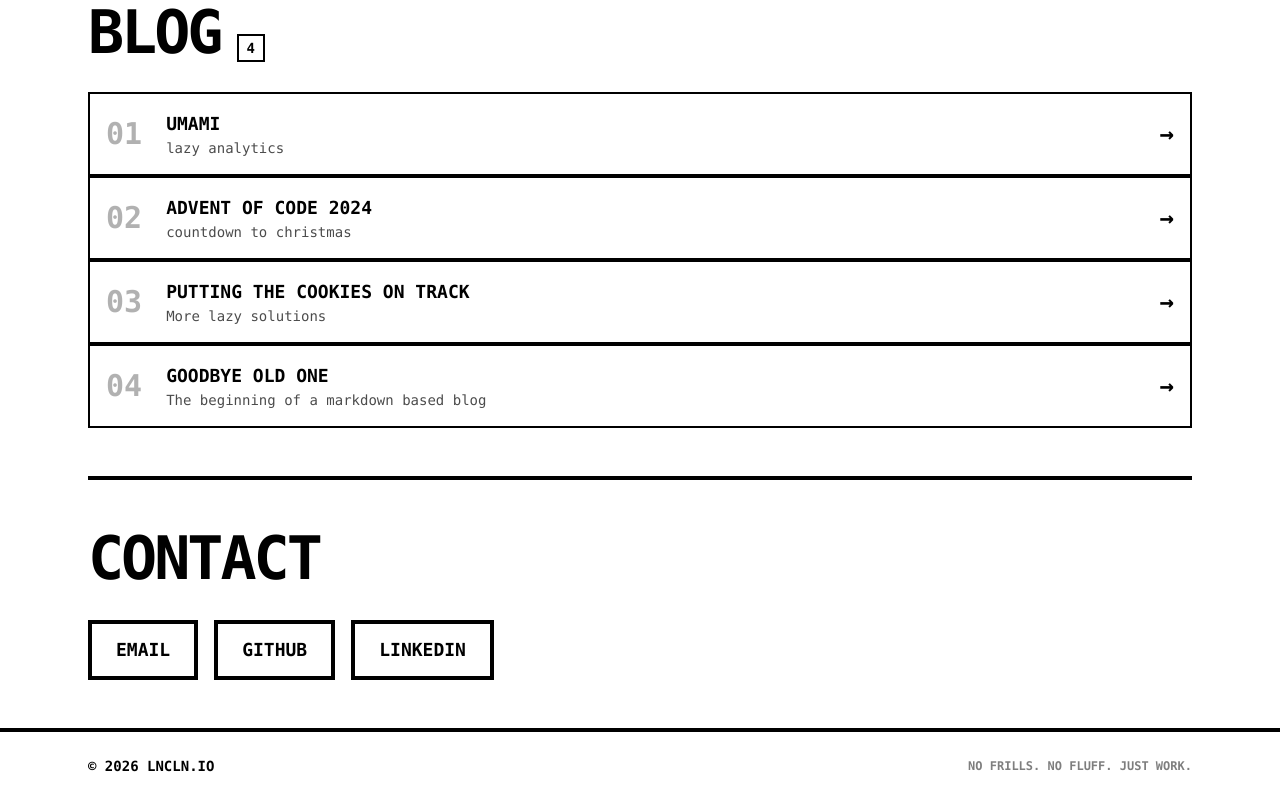
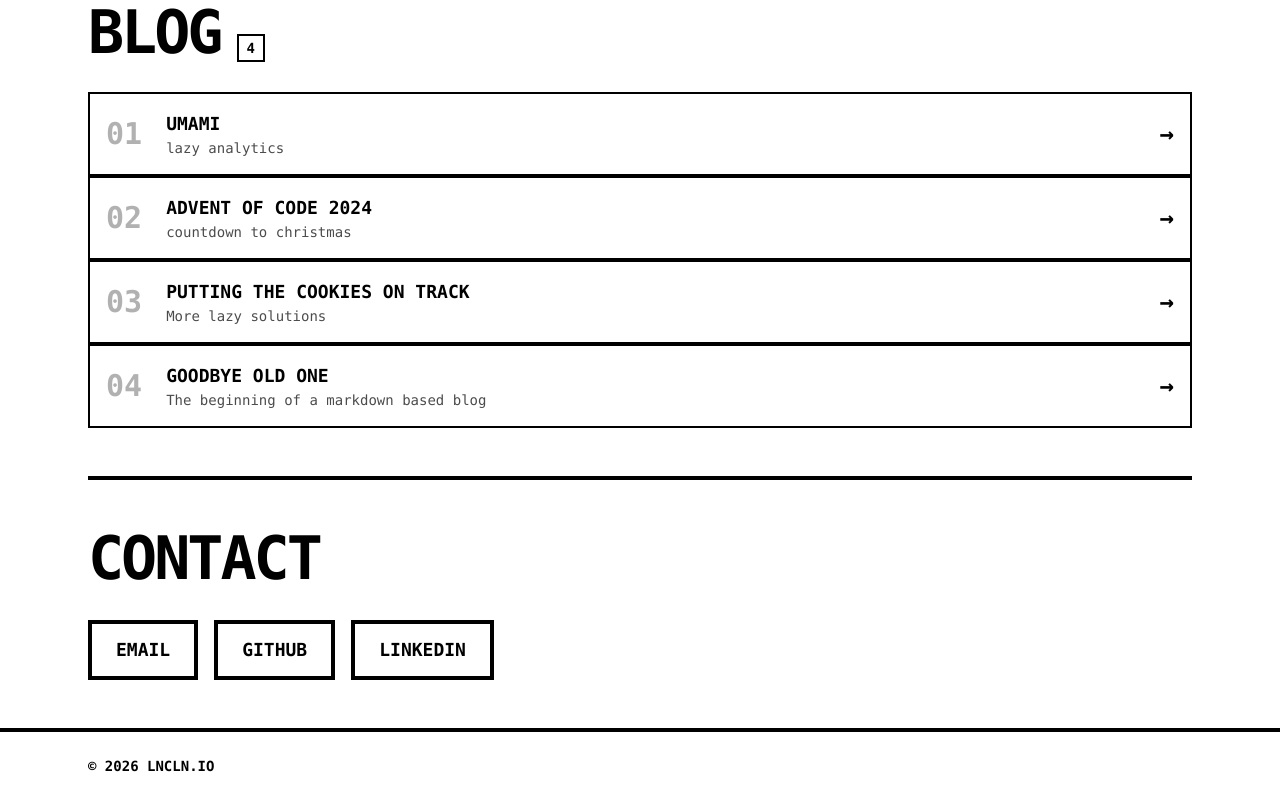
Before and after one commit to lincolnh0/lncln.io, a Next.js app: page / in a window 1280 px wide. Shown: the part 988-1788 px from the top of the page. Built offline with nearby package versions, Linux system fonts and the light colour scheme.

Commit message:
Remove footer text from page component
Removed the footer text about no frills and fluff.

```diff
--- a/app/page.tsx
+++ b/app/page.tsx
@@ -135,9 +135,6 @@ export default async function Home() {
                     <p className="text-sm font-bold uppercase">
                         &copy; 2026 lncln.io
                     </p>
-                    <p className="text-xs font-bold uppercase opacity-50">
-                        No frills. No fluff. Just work.
-                    </p>
                 </div>
             </footer>
         </main>
```
